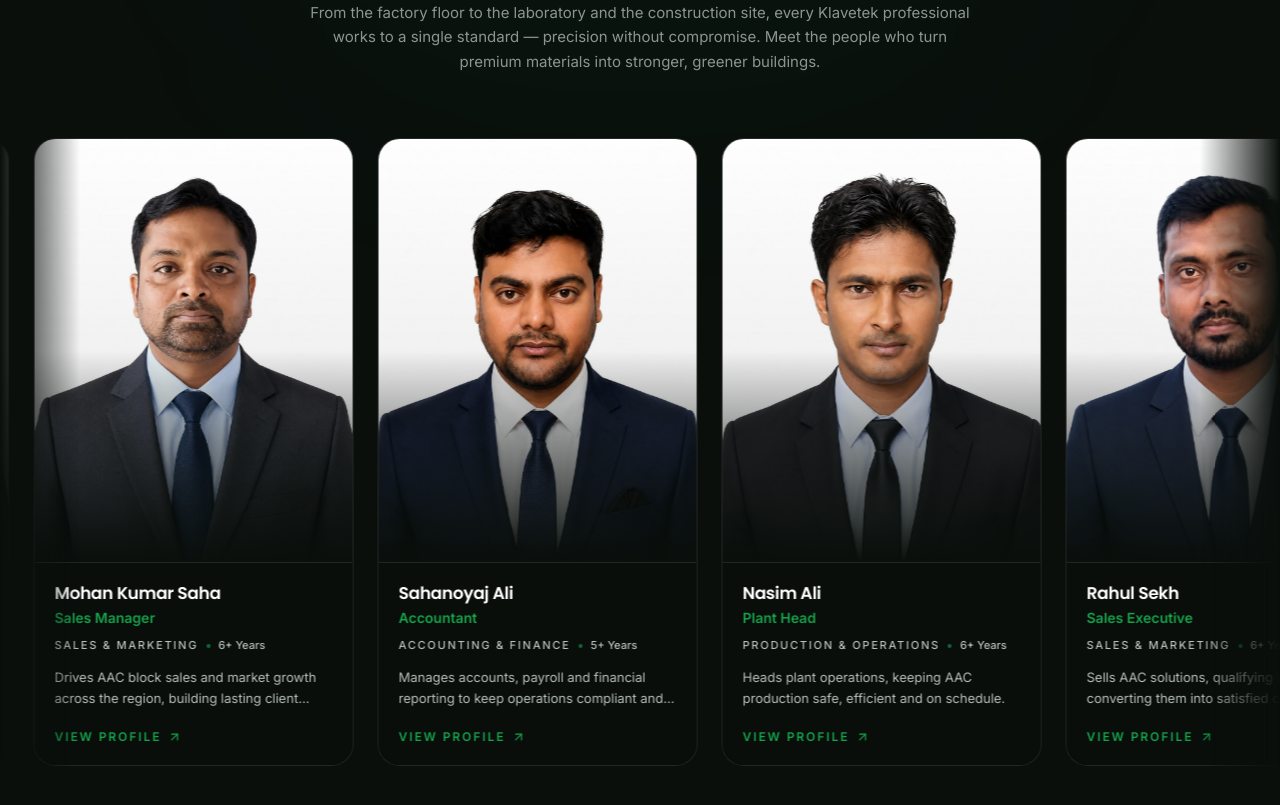
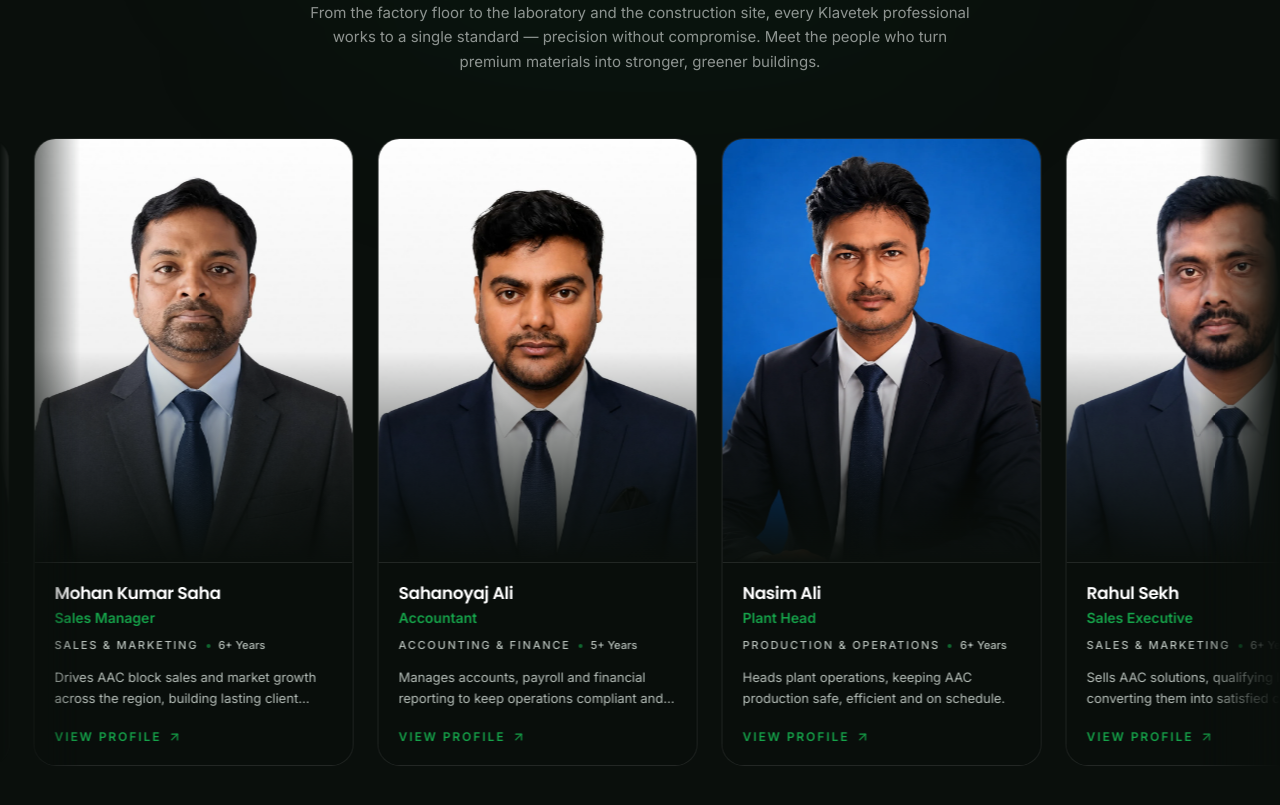
Before and after one commit to Masudsk712/klavetekprj-nextjs, a Next.js app: page /about in a window 1280 px wide. Shown: the part 5960-6765 px from the top of the page. Built offline with nearby package versions, Linux system fonts and the light colour scheme.

Commit message:
Finalized Team Photos

```diff
--- a/src/data/team.ts
+++ b/src/data/team.ts
@@ -99,7 +99,7 @@ export const teamMembers: TeamMember[] = [
       "Production planning & output",
       "Safety & quality standards",
     ],
-    image: "/images/team/NasimAli.webp",
+    image: "/images/team/NasimAli1.webp",
     linkedin: "",
     facebook: "",
   },
```
Also changed, not shown: public/images/team/NasimAli.webp (deleted), public/images/team/NasimAli1.webp (added).
